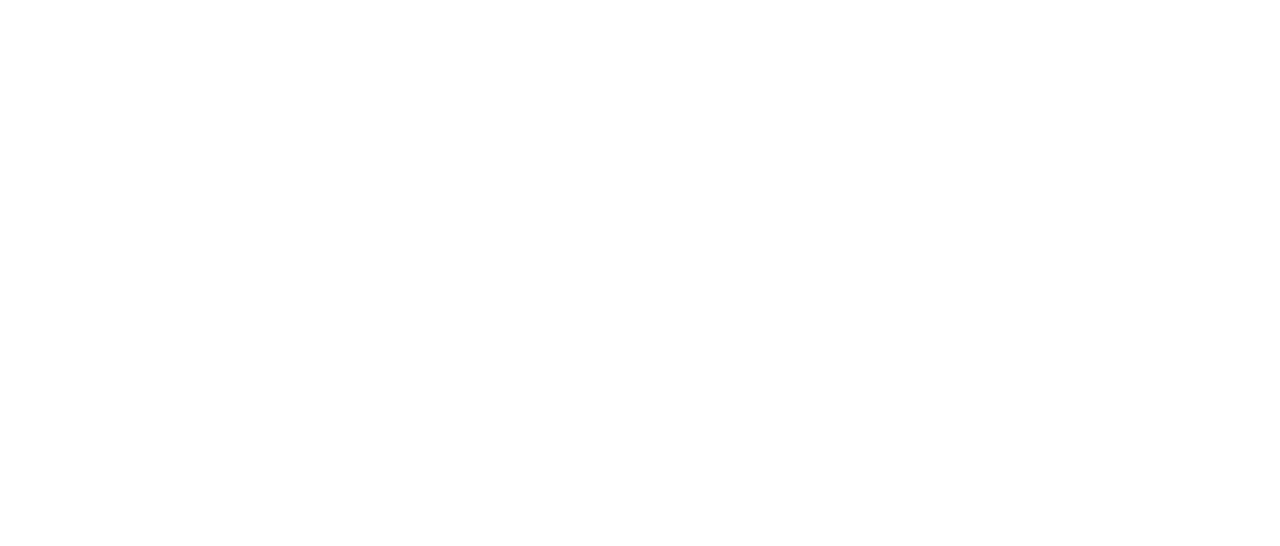
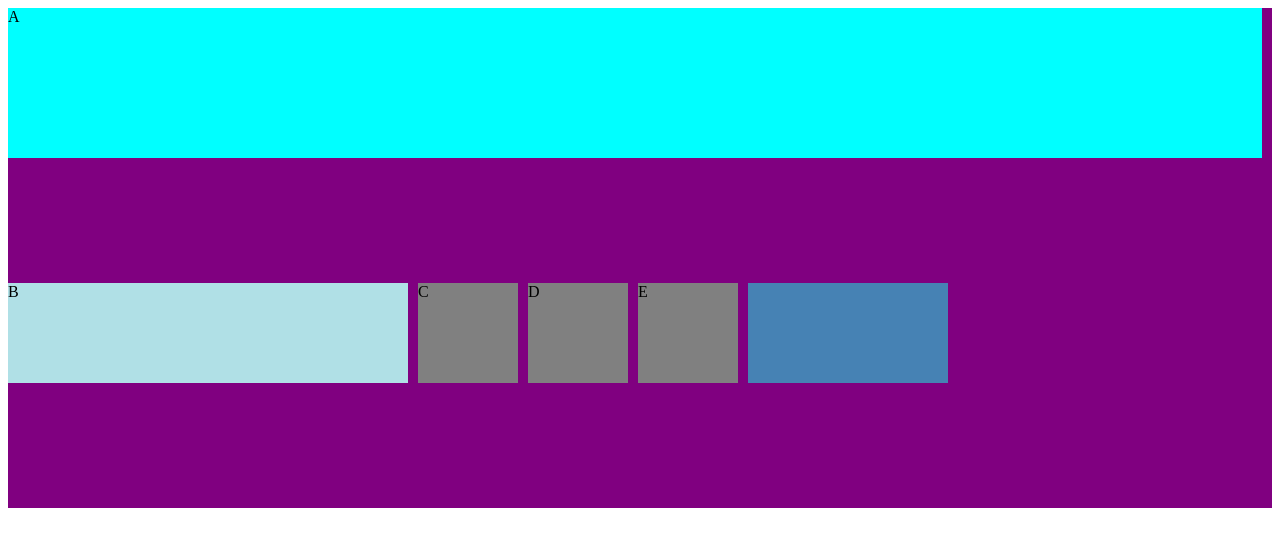
Before and after one commit to JLondo321/Quiz2PW, a plain HTML site: page index.html in a window 1280 px wide. Drawn offline with Linux system fonts and the light colour scheme.

Commit message:
Se crean todos los contenedores

```diff
--- a/index.html
+++ b/index.html
@@ -5,7 +5,15 @@
     <meta name="viewport" content="width=device-width, initial-scale=1.0">
     <link rel="stylesheet" href="./styles.css">
     <title>Document</title>
-    <div id= "Container"></div>
+    <div id= "Container">
+       <div id="HeadContainer">A</div>
+       <div id= "SecondContainer">B</div>
+       <div class="Boxes">C</div>
+       <div class="Boxes">D</div>
+       <div class="Boxes">E</div>
+       <div id="ThirdContainer"></div>
+
+    </div>
 </head>
 <body>
 
--- a/styles.css
+++ b/styles.css
@@ -1,5 +1,40 @@
-#container{
+#Container{
     height: 500px;
     width: 100%;
     background-color: purple;
+    margin-bottom: 10px ;
+    margin-right: 10px;
+    display: flex;
+    flex-direction: row;
+    flex-wrap: wrap;
+
 }
+#HeadContainer{
+    height: 150px;
+    width: 100%;
+    background-color: aqua;
+    margin-bottom: 10px ;
+    margin-right: 10px;
+}
+
+#SecondContainer{
+    height: 100px;
+    width: 400px;
+    background-color: powderblue;
+    margin-bottom: 10px ;
+    margin-right: 10px;
+}
+
+.Boxes{
+    height: 100px;
+    width: 100px;
+    background-color: grey;
+    margin-bottom: 10px ;
+    margin-right: 10px;
+}
+
+#ThirdContainer{
+    height: 100px;
+    width: 200px;
+    background-color: steelblue;
+}
```
